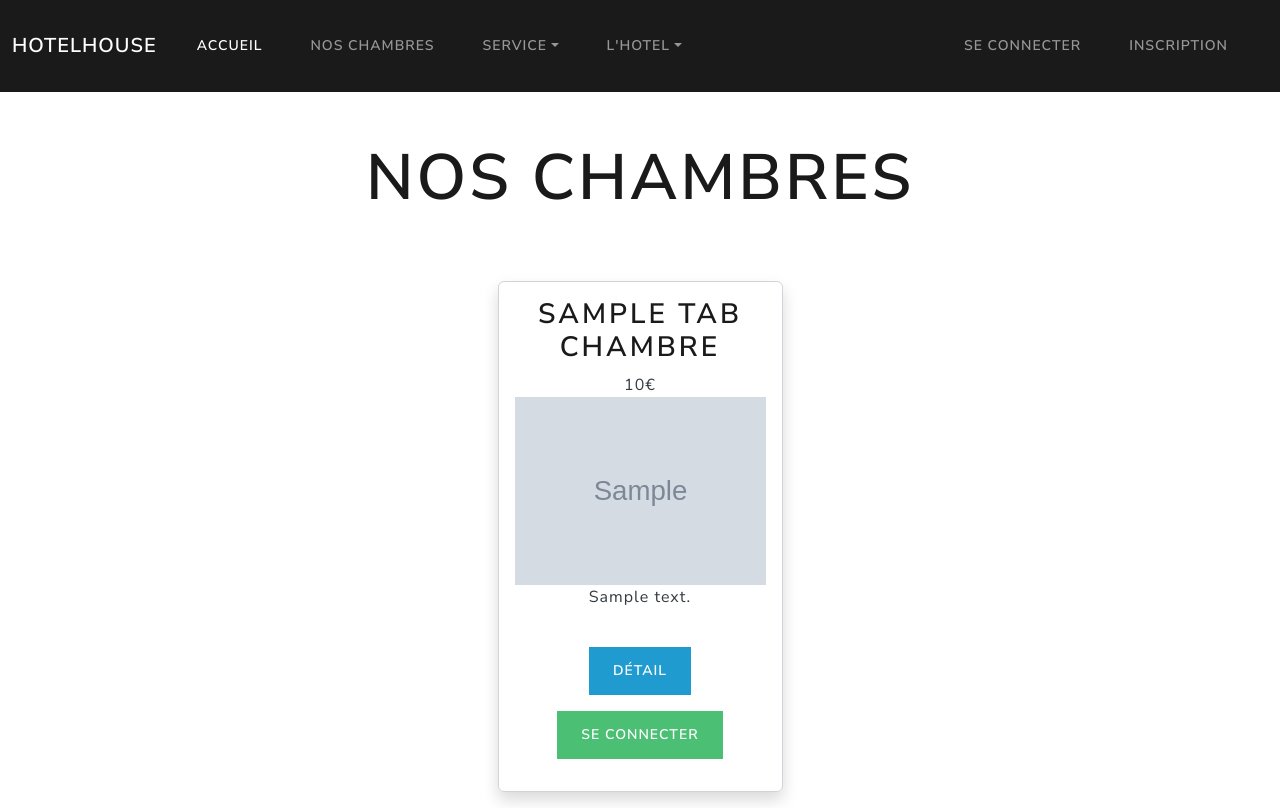
After one commit to Benj8677/hotelhouse, a Symfony app: template templates/home/chambres.html.twig in a window 1280 px wide. The commit adds this page. Run offline with Twig, Linux system fonts and the light colour scheme; the template is opened without the code that fills it: most values are stand-ins (such as "Sample title", 1, 10 or a date in 2020); grey boxes marked "Sample" are stand-in pictures; some libraries are stand-ins or nearby versions.

Commit message:
liste+show chambre

```diff
--- a/templates/base.html.twig
+++ b/templates/base.html.twig
@@ -29,7 +29,7 @@
           </a>
         </li>
         <li class="nav-item">
-          <a class="nav-link" href="#">Nos Chambres</a>
+          <a class="nav-link" href="{{ path('app_chambres') }}">Nos Chambres</a>
         </li>
         <li class="nav-item dropdown">
           <a class="nav-link dropdown-toggle" data-bs-toggle="dropdown" href="#" role="button" aria-haspopup="true" aria-expanded="false">Service</a>
@@ -55,7 +55,7 @@
             {% if app.user %}
           {% if is_granted("ROLE_ADMIN") %}
             <li class="nav-item">
-            <a class="nav-link" href="{{ path('app_admin') }}">Admin</a>
+            <a class="nav-link" href="{{ path('admin') }}">Admin</a>
             </li>
           {% endif %}
             <li class="nav-item">
--- /dev/null
+++ b/templates/home/chambres.html.twig
@@ -0,0 +1,38 @@
+{% extends 'base.html.twig' %}
+
+{% block title %}Liste des t-shirt{% endblock %}
+
+{% block body %}
+
+{% for message in app.flashes('success') %}
+        <div class="alert alert-success text-center">{{ message }}</div>
+{% endfor %}
+
+<section class="row articles text-center justify-content-center">
+<h1 class="display-3 my-5 fw-bold">Nos chambres</h1>
+{% for chambre in tabChambres %}
+
+    <article class="col-3 mx-3 text-center border border-secondary my-3 p-3 rounded shadow" style="z-index:0;">
+        <a href="{{ path('app_chambre', {id:chambre.id}) }}" class="text-decoration-none text-warning"><h2 class="fw-bold">{{ chambre.titre }}</h2></a>
+        <a href="{{ path('app_chambre', {id:chambre.id}) }}" class="text-decoration-none text-dark"><div class="metadata">{{ chambre.prix }}€</div></a>
+        <div class="content" style="min-height:250px;">
+            <a href="{{ path('app_chambre', {id:chambre.id}) }}"><img src="{{ asset('img/chambre/' ~ chambre.photo) }}" alt="" class="img-fluid max-width:100%;"></a>
+            <a href="{{ path('app_chambre', {id:chambre.id}) }}" class="text-decoration-none text-dark"><p>{{ chambre.descShort|raw }}</p></a>
+
+        </div><a href="{{ path('app_chambre', {id:chambre.id}) }}" class="btn btn-info">Détail</a>
+        {% if app.user %}
+            {% if chambre.nbChambre>0 %}
+            {# <a href="{{ path('cart_add', {id:chambre.id}) }}" class="btn btn-success m-3">Réserver</a> #}
+            {% else %}
+                <span class="btn text-danger">Indisponible</span>
+            {% endif %}
+
+        {% else %}
+            <a href="#" class="btn btn-success m-3" onclick="getElementById('connect').style.display='';getElementById('body').style='background-color: rgba(0, 0, 0, 0.4);';">Se connecter</a>
+        {% endif %}
+    </article>
+
+{% endfor %}
+</section>
+
+{% endblock %}
```
Also changed, not shown: src/Controller/HomeController.php (+20 -1 lines), templates/home/showChambre.html.twig (added, +35 -0 lines).
